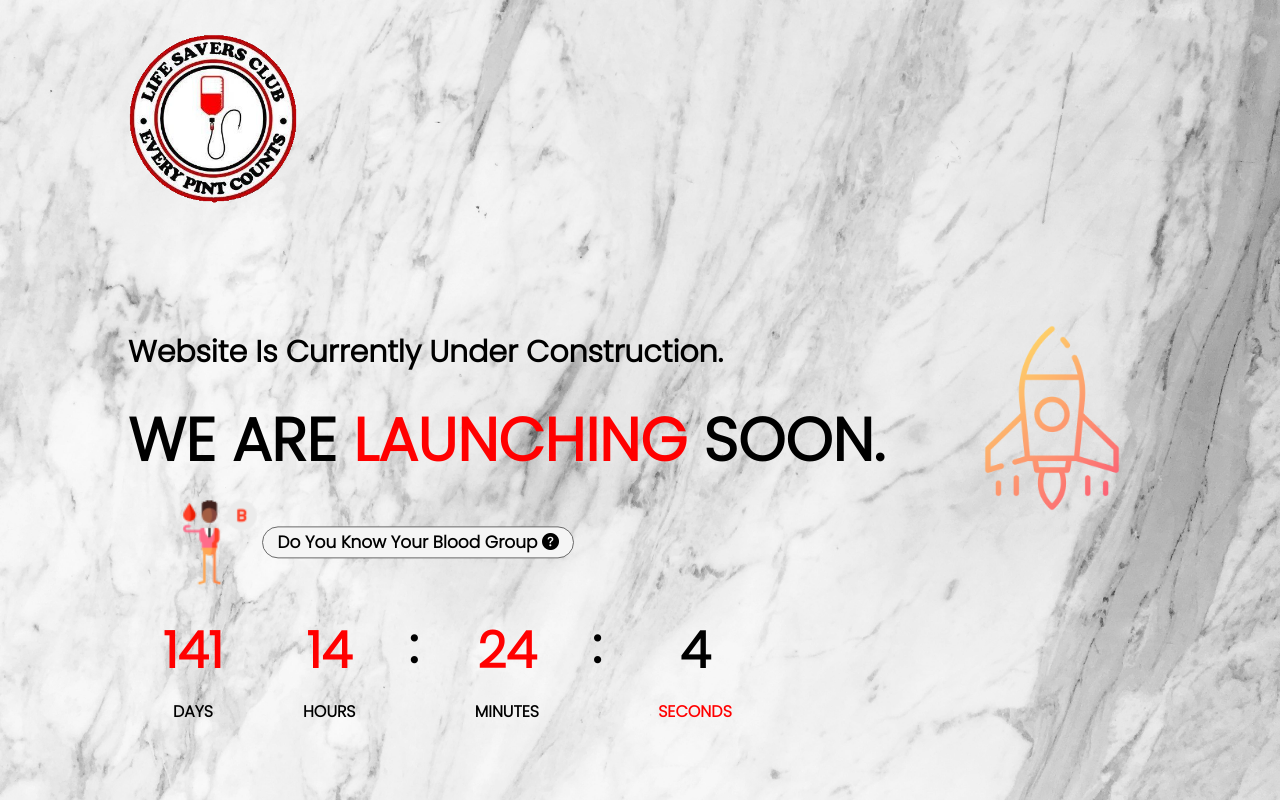
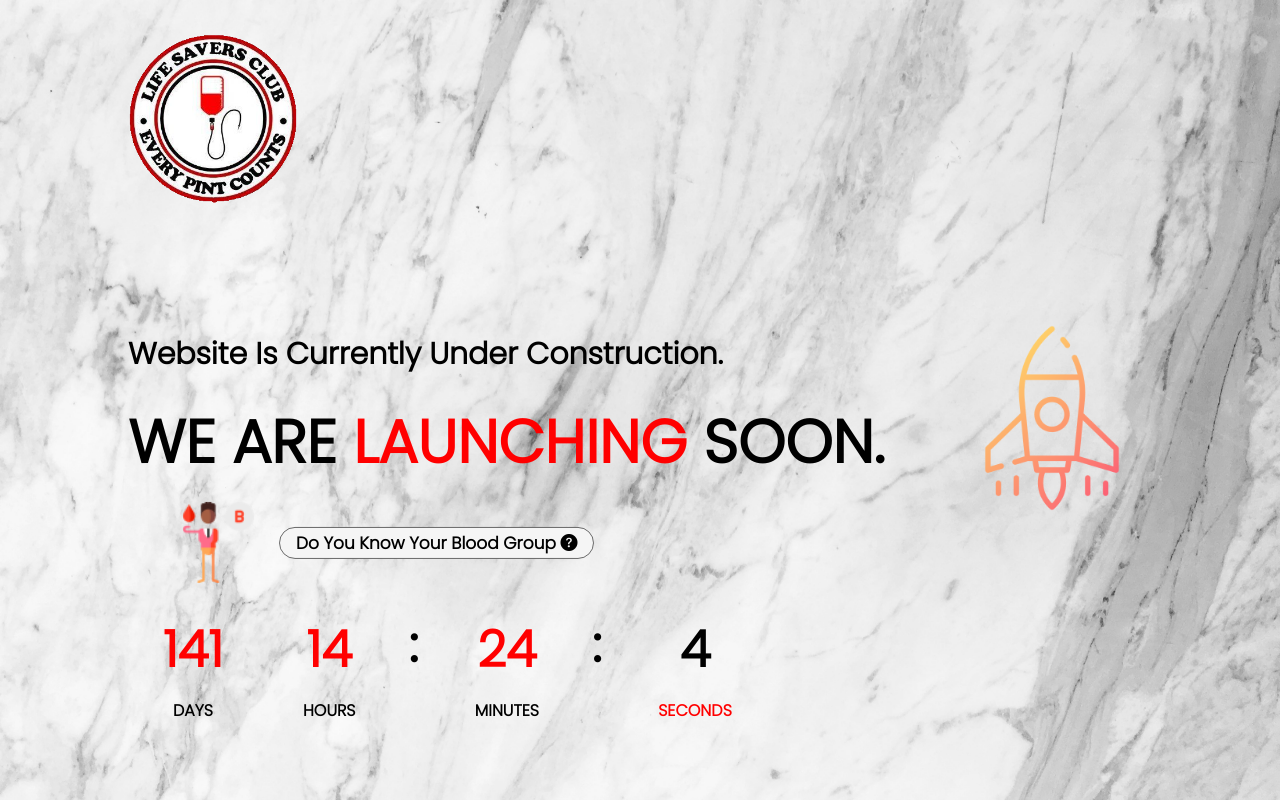
Before and after one commit to Charles-Muia/Coming_Soon_Countdown_Page, a PHP site: page / in a window 1280 px wide. Run offline with PHP 8.4, Linux system fonts and the light colour scheme.

Commit message:
Life_Savers_Club_Launch

```diff
--- a/style.css
+++ b/style.css
@@ -9,12 +9,12 @@
         width: 100vw;
         height: 100vh;
         background-image: url("Gallery/Background_1.jpg");
-        /*background-image: linear-gradient(rgba(0,0,0,0.8),rgba(0,0,0,0.8)),*/
+        /*background-image: linear-gradient(rgba(0,0,0,0.9),rgba(0,0,0,0.1)),*/
         /*        url("Gallery/Coming_Soon.png");*/
         background-position: center;
         background-size: cover;
-        /*color: #efefef !important;*/
-        /*background-attachment: fixed;*/
+        color: #000000 !important;
+        background-attachment: fixed;
         padding: 1% 10%;
         position: relative;
      }
@@ -64,6 +64,12 @@
         text-transform: capitalize;
     }
 
+    .details button img {
+        margin-left: 20px;
+        width: 90px;
+        margin-right: 20px;
+    }
+
     #question {
         text-transform: capitalize;
         background: whitesmoke;
@@ -75,11 +81,6 @@
 
     bi {
         background: blue;
-    }
-
-    .details button img {
-        margin-left: 20px;
-        width: 90px;
     }
 
     .timer {
```
